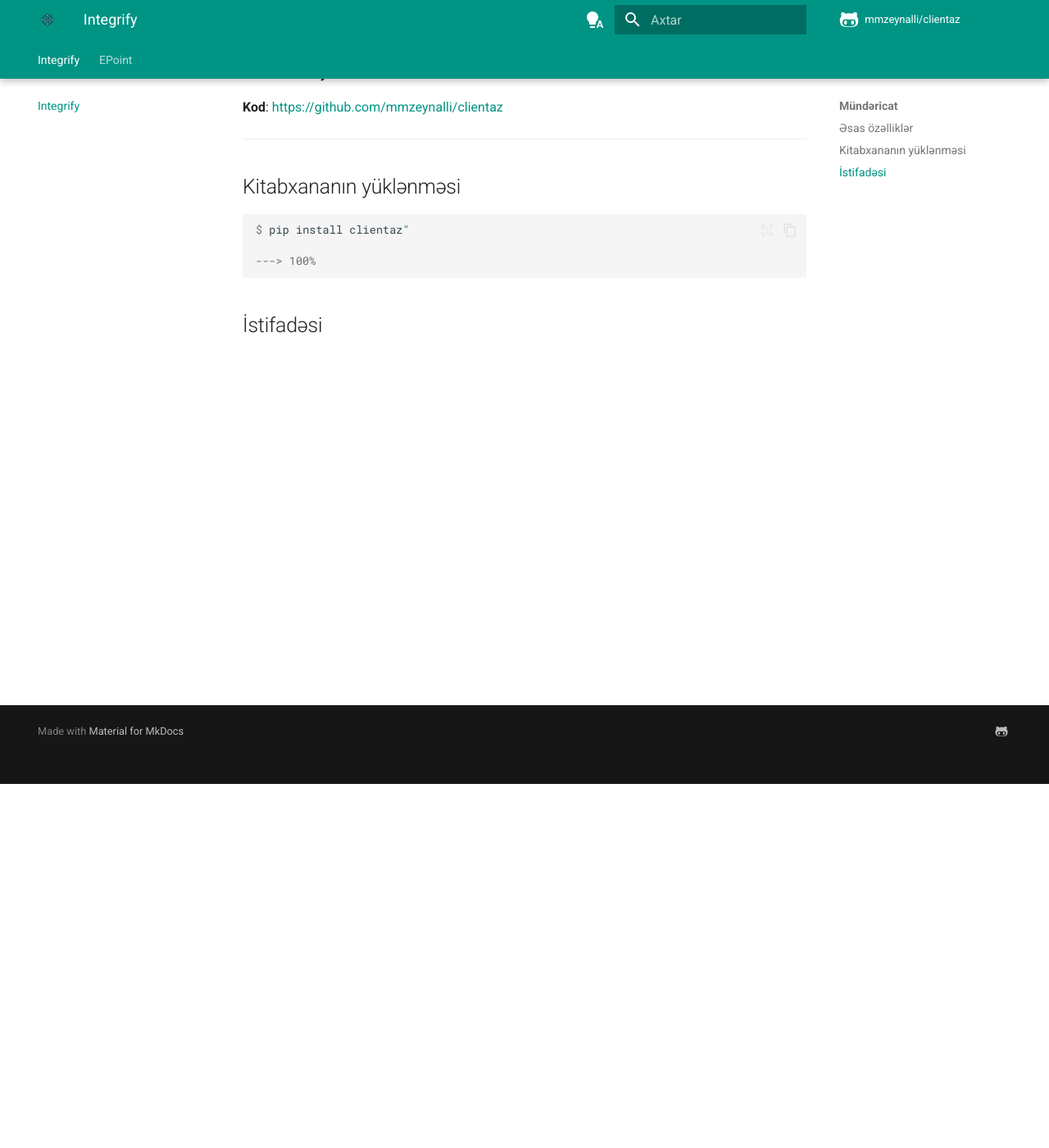
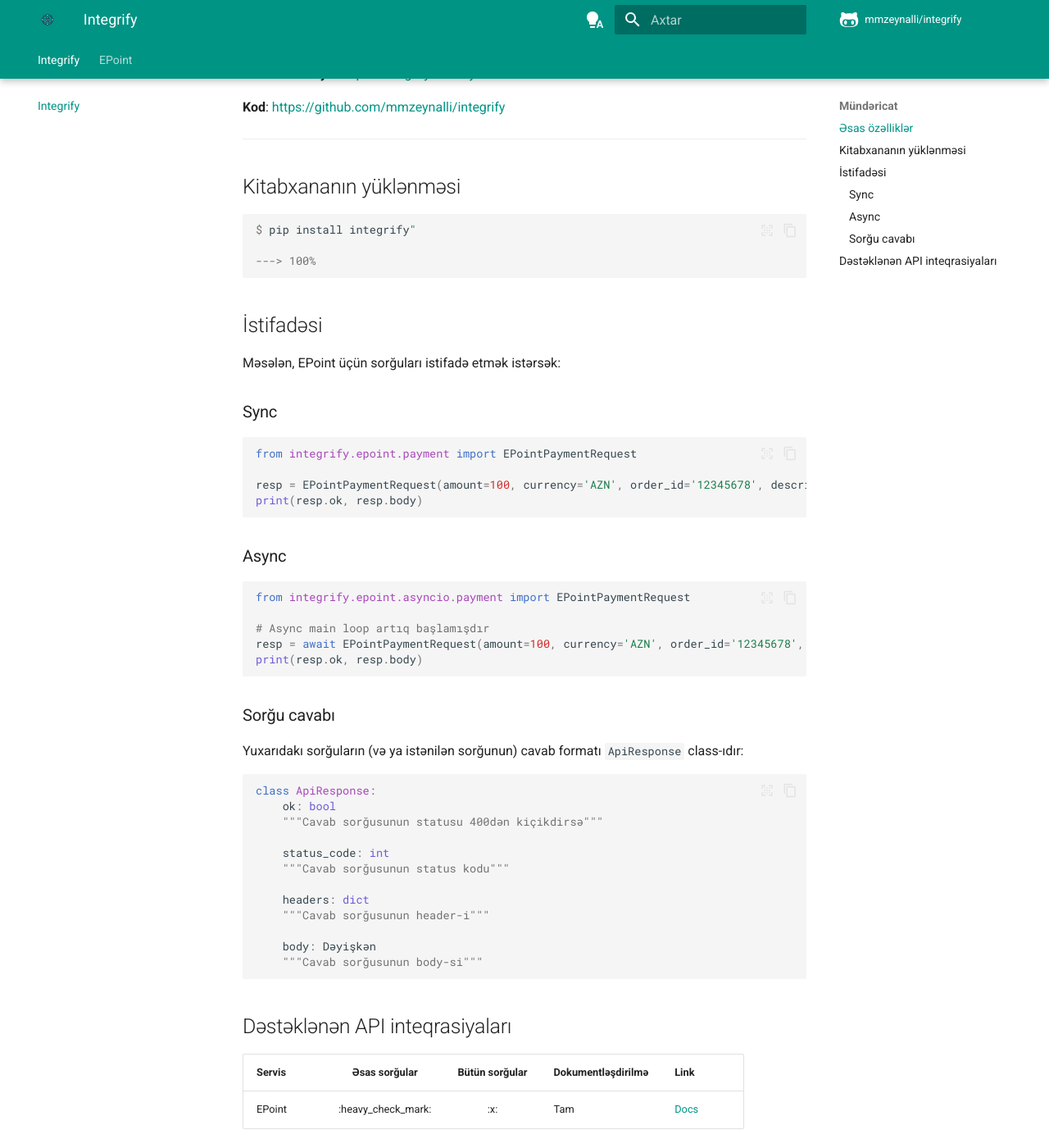
Before and after one commit to mmzeynalli/integrify, an MkDocs documentation site: the page built from docs/index.md, in a window 1280 px wide and 1400 px high, scrolled down 444 px. Shown: the whole window at 82% size. Built offline with MkDocs 1.6.1 and Material for MkDocs 9.7.7, drawn with Linux system fonts in a browser that asks for light colours; comment, search, counter and statistics services are not loaded; some of the changed text lies outside the part shown.

Commit message:
Fixed some configs and docs

````diff
--- a/docs/index.md
+++ b/docs/index.md
@@ -1,8 +1,6 @@
-
-
 # Integrify
 
-ClientAz API inteqrasiyalarını rahatlaşdıran sorğular kitabaxanasıdır.
+Integrify API inteqrasiyalarını rahatlaşdıran sorğular kitabaxanasıdır.
 
 ## Əsas özəlliklər
 
@@ -13,9 +11,9 @@
 
 ---
 
-**Dokumentasiya**: []()
+**Dokumentasiya**: [https://integrify.mmzeynalli.dev](https://integrify.mmzeynalli.dev)
 
-**Kod**: [https://github.com/mmzeynalli/clientaz](https://github.com/mmzeynalli/clientaz)
+**Kod**: [https://github.com/mmzeynalli/integrify](https://github.com/mmzeynalli/integrify)
 
 ---
 
@@ -24,7 +22,7 @@
 <div class="termy">
 
 ```console
-$ pip install clientaz"
+$ pip install integrify"
 
 ---> 100%
 ```
@@ -32,3 +30,51 @@
 </div>
 
 ## İstifadəsi
+
+Məsələn, EPoint üçün sorğuları istifadə etmək istərsək:
+
+### Sync
+
+```python
+from integrify.epoint.payment import EPointPaymentRequest
+
+resp = EPointPaymentRequest(amount=100, currency='AZN', order_id='12345678', description='Ödəniş')()
+print(resp.ok, resp.body)
+
+```
+
+### Async
+
+```python
+from integrify.epoint.asyncio.payment import EPointPaymentRequest
+
+# Async main loop artıq başlamışdır
+resp = await EPointPaymentRequest(amount=100, currency='AZN', order_id='12345678', description='Ödəniş')()
+print(resp.ok, resp.body)
+
+```
+
+### Sorğu cavabı
+
+Yuxarıdakı sorğuların (və ya istənilən sorğunun) cavab formatı `ApiResponse` class-ıdır:
+
+```python
+class ApiResponse:
+    ok: bool
+    """Cavab sorğusunun statusu 400dən kiçikdirsə"""
+
+    status_code: int
+    """Cavab sorğusunun status kodu"""
+
+    headers: dict
+    """Cavab sorğusunun header-i"""
+
+    body: Dəyişkən
+    """Cavab sorğusunun body-si"""
+```
+
+## Dəstəklənən API inteqrasiyaları
+
+| Servis |   Əsas sorğular    | Bütün sorğular | Dokumentləşdirilmə | Link                                                                       |
+| ------ | :----------------: | :------------: | ------------------ | -------------------------------------------------------------------------- |
+| EPoint | :heavy_check_mark: |      :x:       | Tam                | [Docs](https://github.com/mmzeynalli/integrify/tree/main/integrify/epoint) |
--- a/mkdocs.yml
+++ b/mkdocs.yml
@@ -2,6 +2,7 @@
 site_name: Integrify
 site_description: Integrify API inteqrasiyalarını rahatlaşdıran sorğular kitabaxanasıdır.
 site_url: https://integrify.mmzeynalli.dev
+
 theme:
   name: material
   palette:
@@ -51,8 +52,8 @@
   logo: img/logo.png
   favicon: img/favicon.ico
   language: az
-repo_name: mmzeynalli/clientaz
-repo_url: https://github.com/mmzeynalli/clientaz
+repo_name: mmzeynalli/integrify
+repo_url: https://github.com/mmzeynalli/integrify
 plugins:
   # Material for MkDocs
   search:
@@ -114,7 +115,7 @@
 
   social:
   - icon: fontawesome/brands/github-alt
-    link: https://github.com/mmzeynalli/clientaz
+    link: https://github.com/mmzeynalli/integrify
 
 
 
````
Also changed, not shown: README.md (+5 -5 lines).
